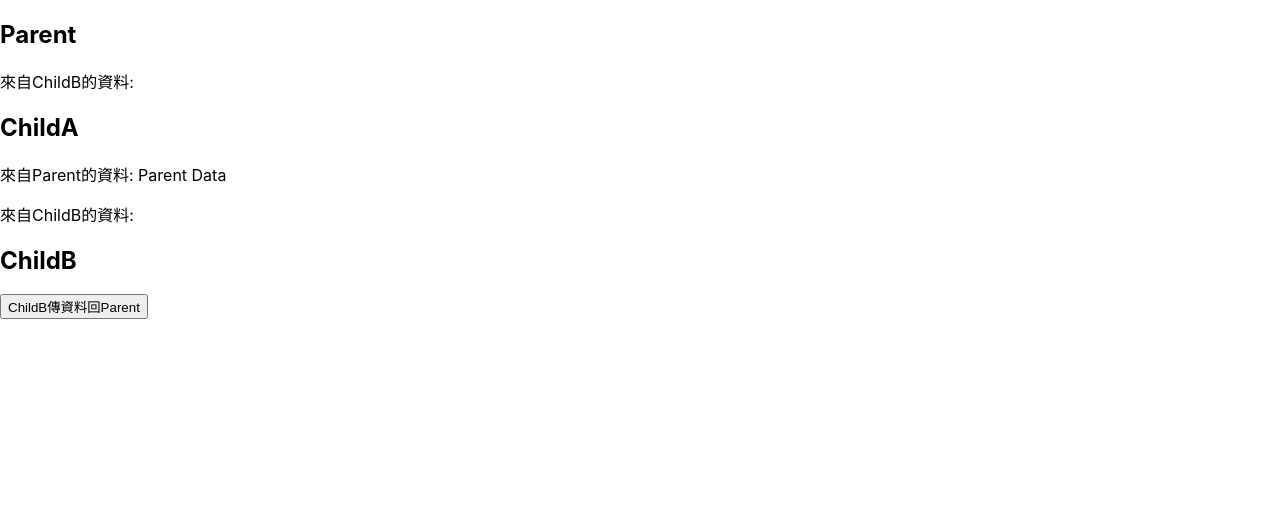
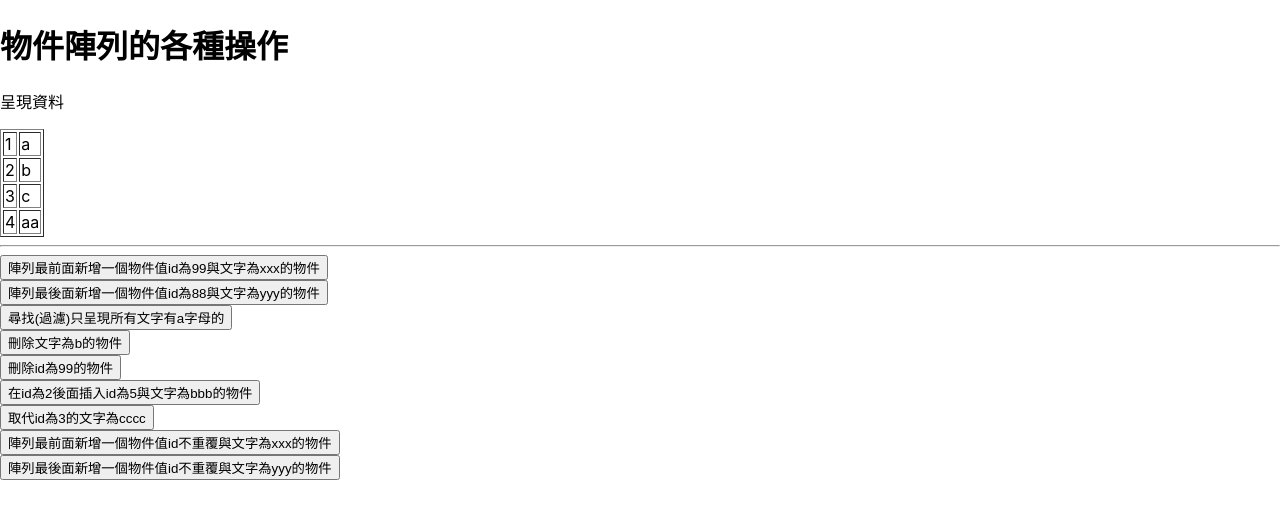
Before and after one commit to ashleyc2219/react-practice, a React (Create React App) app: page / in a window 1280 px wide. Shown: the top 518 px of the page. Built offline with nearby package versions, Linux system fonts and the light colour scheme.

Commit message:
物件陣列 的資料處理

```diff
--- a/src/App.js
+++ b/src/App.js
@@ -1,7 +1,175 @@
-import Menu from './components/Menu'
-import Parent from './components/Parent'
-import './menu.css'
+import { logDOM } from '@testing-library/react'
+import { func } from 'prop-types'
+import React, { useState } from 'react'
+
+const objArray = [
+  {
+    id: 1,
+    text: 'a',
+  },
+  {
+    id: 2,
+    text: 'b',
+  },
+  {
+    id: 3,
+    text: 'c',
+  },
+  {
+    id: 4,
+    text: 'aa',
+  },
+]
+
 function App() {
-  return <Parent />
+  const [data, setData] = useState(objArray)
+
+  return (
+    <>
+      <h1>物件陣列的各種操作</h1>
+      <p>呈現資料</p>
+      <table border="1">
+        {data.map((v, i) => {
+          return (
+            <tr key={v.id}>
+              <td>{v.id}</td>
+              <td>{v.text}</td>
+            </tr>
+          )
+        })}
+      </table>
+      <hr />
+      <button
+        onClick={() => {
+          // 先寫出要新增的物件值
+          const newObj = { id: 99, text: 'xxx' }
+
+          // 1. 從目前的狀態拷貝出一個新的變數值(陣列/物件)
+          // 2. 在新的變數值(陣列/物件)上作處理
+          // 3. 設定回原本的狀態中
+
+          //1 //2
+          const newData = [newObj, ...data]
+
+          //3
+          setData(newData)
+        }}
+      >
+        陣列最前面新增一個物件值id為99與文字為xxx的物件
+      </button>
+      <br />
+      <button
+        onClick={() => {
+          const newObj = { id: 88, text: 'yyy' }
+
+          //1 //2
+          const newData = [...data, newObj]
+
+          //3
+          console.log(newData)
+          setData(newData)
+        }}
+      >
+        陣列最後面新增一個物件值id為88與文字為yyy的物件
+      </button>
+      <br />
+      <button
+        onClick={() => {
+          function includesA(obj) {
+            return obj.text.includes('a')
+          }
+          const newData = objArray.filter(includesA)
+          setData(newData)
+        }}
+      >
+        尋找(過濾)只呈現所有文字有a字母的
+      </button>
+      <br />
+      <button
+        onClick={() => {
+          function notIncludesB(obj) {
+            return !obj.text.includes('b')
+          }
+          const newData = data.filter(notIncludesB)
+          setData(newData)
+        }}
+      >
+        刪除文字為b的物件
+      </button>
+      <br />
+      <button
+        onClick={() => {
+          function searchId(obj) {
+            return obj.id !== 99
+          }
+          console.log(data)
+          const newData = data.filter(searchId)
+          console.log(newData)
+          setData(newData)
+        }}
+      >
+        刪除id為99的物件
+      </button>
+      <br />
+      <button
+        onClick={() => {
+          const index = data.findIndex((object) => {
+            return object.id === 2
+          })
+          let newData = [...data]
+          newData.splice(index, 0, { id: 4, text: 'bbb' })
+          setData(newData)
+        }}
+      >
+        在id為2後面插入id為5與文字為bbb的物件
+      </button>
+      <br />
+      <button
+        onClick={() => {
+          const index = data.findIndex((object) => {
+            return object.id === 3
+          })
+          let newData = [...data]
+          newData.splice(index, 1, { id: 3, text: 'cccc' })
+          setData(newData)
+        }}
+      >
+        取代id為3的文字為cccc
+      </button>
+      <br />
+      <button
+        onClick={() => {
+          function giveId(arr) {
+            const idArr = arr.map((val, index) => {
+              return val.id
+            })
+            return Math.max(...idArr) + 1
+          }
+          const index = giveId(data)
+          const newData = [{ id: index, text: 'xxx' }, ...data]
+          setData(newData)
+        }}
+      >
+        陣列最前面新增一個物件值id不重覆與文字為xxx的物件
+      </button>
+      <br />
+      <button
+        onClick={() => {
+          function giveId(arr) {
+            const idArr = arr.map((val, index) => {
+              return val.id
+            })
+            return Math.max(...idArr) + 1
+          }
+          const index = giveId(data)
+          const newData = [...data, { id: index, text: 'yyy' }]
+          setData(newData)
+        }}
+      >
+        陣列最後面新增一個物件值id不重覆與文字為yyy的物件
+      </button>
+    </>
+  )
 }
+
 export default App
```
